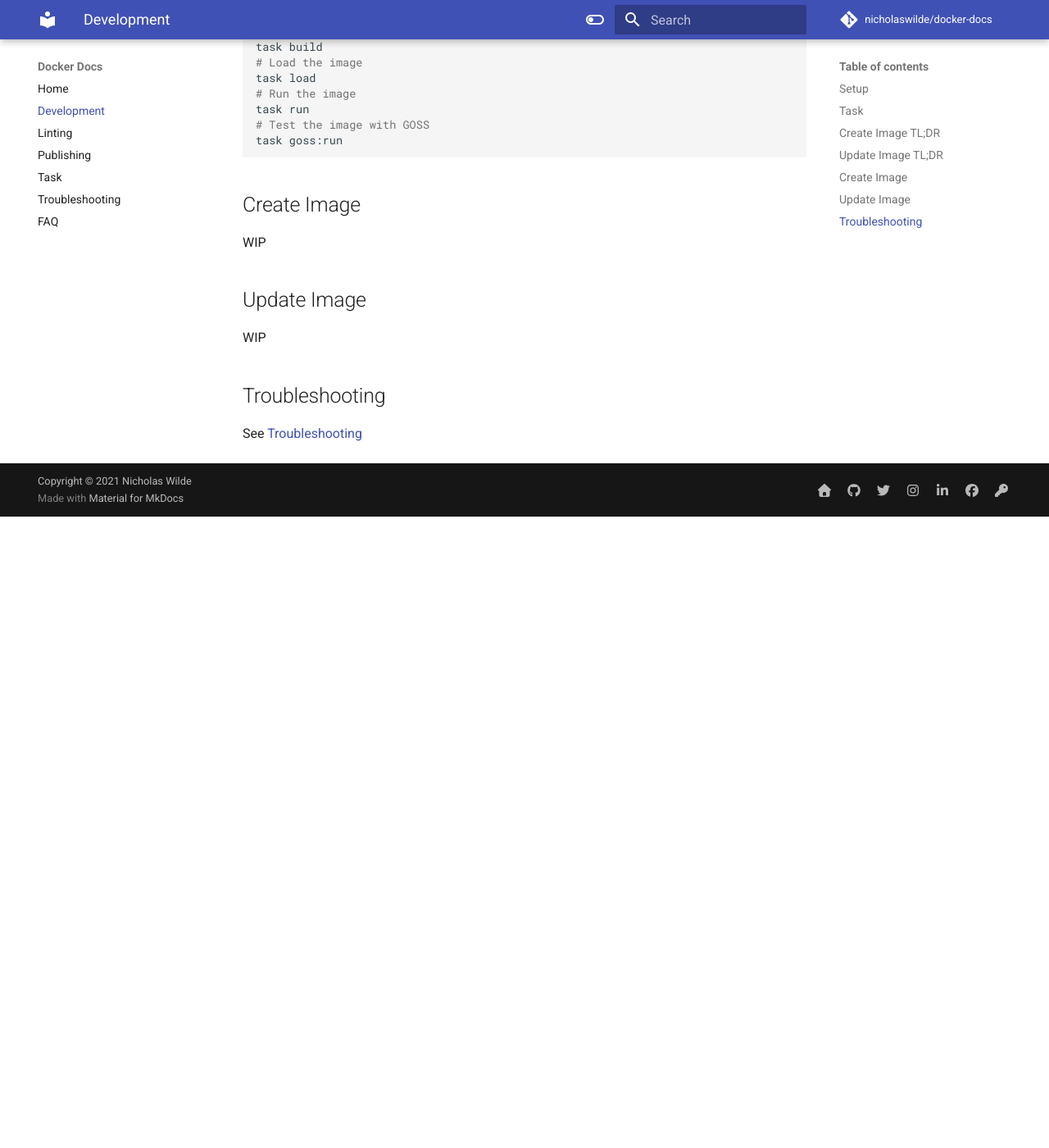
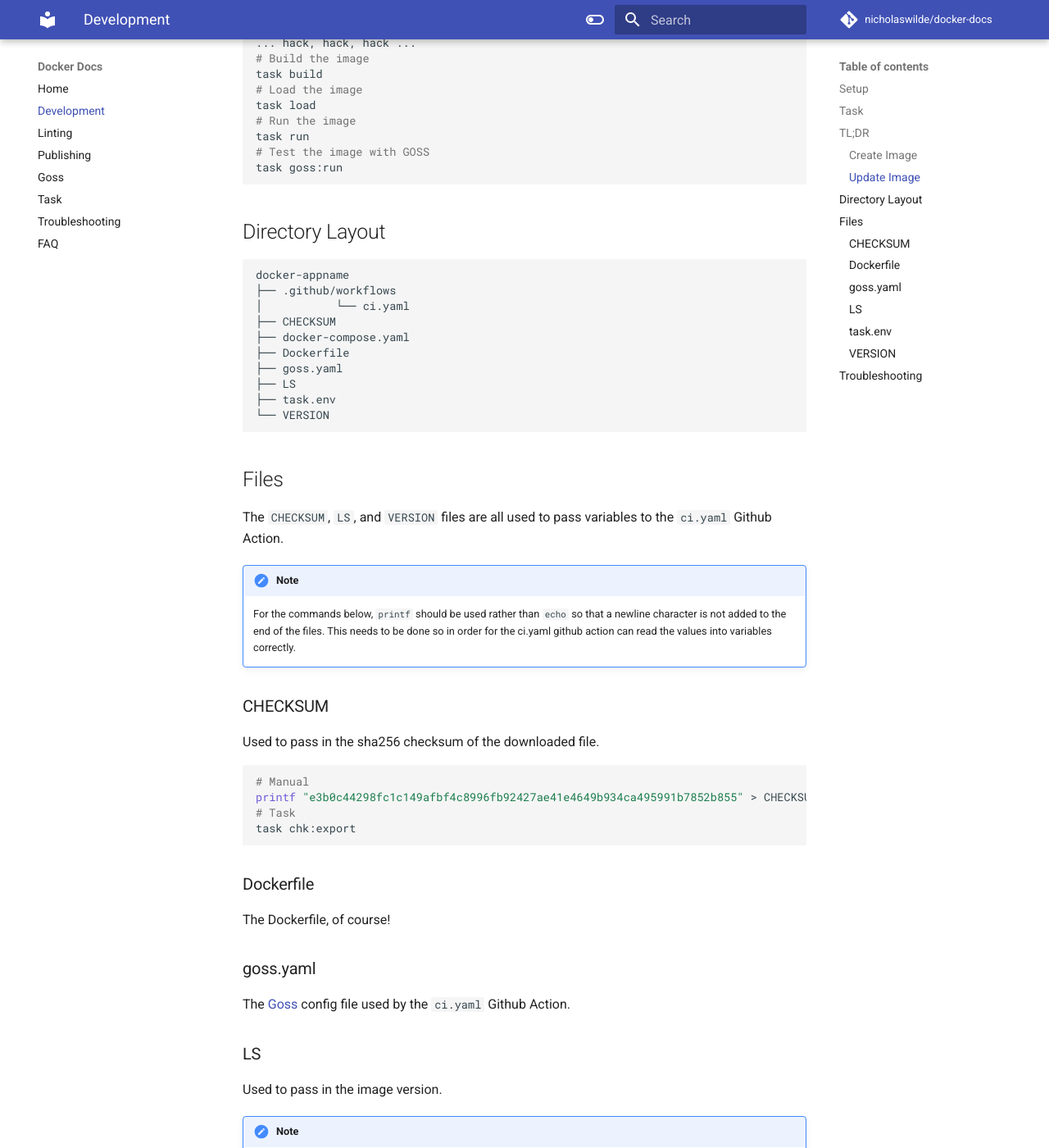
Before and after one commit to nicholaswilde/docker-docs, an MkDocs documentation site: the page built from docs/development.md, in a window 1280 px wide and 1400 px high, scrolled down 1524 px. Shown: the whole window at 82% size. Built offline with MkDocs 1.6.1 and Material for MkDocs 9.7.7, drawn with Linux system fonts in a browser that asks for light colours; comment, search, counter and statistics services are not loaded; before the commit the page ends 2154 px from its top, so only the background shows below that; some of the changed text lies outside the part shown.

Commit message:
Add goss and edit development
Signed-off-by: Nicholas Wilde <ncwilde43@gmail.com>

````diff
--- a/docs/development.md
+++ b/docs/development.md
@@ -30,7 +30,9 @@
 
 The docker repos use [task](./task.md) to automate the development processes.
 
-## Create Image TL;DR
+## TL;DR
+
+### Create Image
 
 ```shell
 # Create a new repo from the template repo.
@@ -57,7 +59,7 @@
 task goss:run
 ```
 
-## Update Image TL;DR
+### Update Image
 
 ```shell
 # Print the latest app version and confirm that the correct version is pulled.
@@ -82,14 +84,83 @@
 task goss:run
 ```
 
-## Create Image
+## Directory Layout
 
-WIP
+```
+docker-appname
+├── .github/workflows
+│           └── ci.yaml
+├── CHECKSUM
+├── docker-compose.yaml
+├── Dockerfile
+├── goss.yaml
+├── LS
+├── task.env
+└── VERSION
+```
 
-## Update Image
+## Files
 
-WIP
+The `CHECKSUM`, `LS`, and `VERSION` files are all used to pass variables to the
+`ci.yaml` Github Action.
+
+!!! Note
+    For the commands below, `printf` should be used rather than `echo` so that
+    a newline character is not added to the end of the files. This needs to be
+    done so in order for the ci.yaml github action can read the values into
+    variables correctly.
+
+### CHECKSUM
+
+Used to pass in the sha256 checksum of the downloaded file.
+
+```shell
+# Manual
+printf "e3b0c44298fc1c149afbf4c8996fb92427ae41e4649b934ca495991b7852b855" > CHECKSUM
+# Task
+task chk:export
+```
+
+### Dockerfile
+
+The Dockerfile, of course!
+
+### goss.yaml
+
+The [Goss](./goss.md) config file used by the `ci.yaml` Github Action.
+
+### LS
+
+Used to pass in the image version.
+
+!!! Note
+    My Docker images are based off of [LinuxServer.io's]. LS, I _believe_ stands
+    for LinuxServer.
+
+```shell
+# Manual
+printf "2" > LS
+# Task
+task ls:increment
+```
+
+### task.env
+
+Used to pass other variables into Task.
+
+### VERSION
+
+Used to pass in the app version.
+
+```shell
+# Manual
+printf "0.1.0" > VERSION
+# Task
+task version:export
+```
 
 ## Troubleshooting
 
 See [Troubleshooting](./troubleshooting.md)
+
+[LinuxServer.io's]: https://github.com/linuxserver/
--- a/mkdocs.yml
+++ b/mkdocs.yml
@@ -17,6 +17,7 @@ nav:
   - Development: development.md
   - Linting: linting.md
   - Publishing: publishing.md
+  - Goss: goss.md
   - Task: task.md
   - Troubleshooting: troubleshooting.md
   - FAQ: faq.md
@@ -72,3 +73,4 @@ markdown_extensions:
           class: mermaid-experimental
           format: !!python/name:pymdownx.superfences.fence_code_format
   - pymdownx.highlight
+  - admonition
````
Also changed, not shown: docs/goss.md (added, +15 -0 lines).
